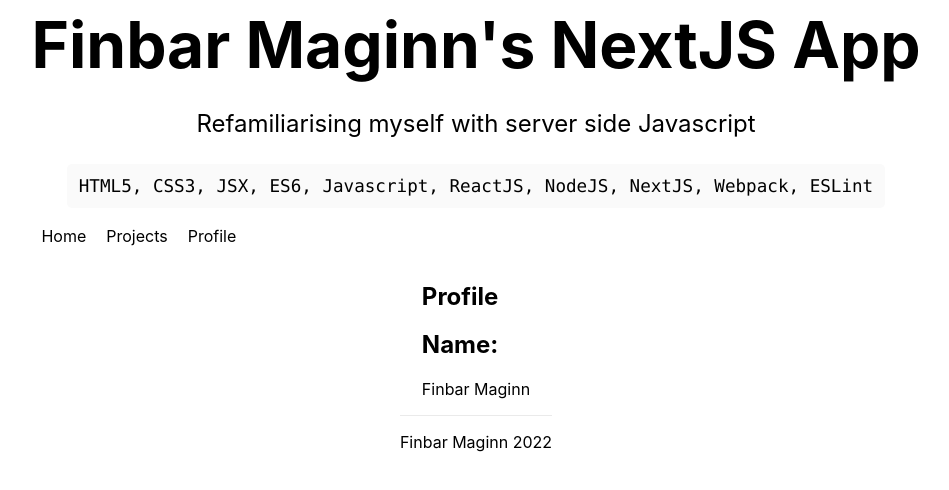
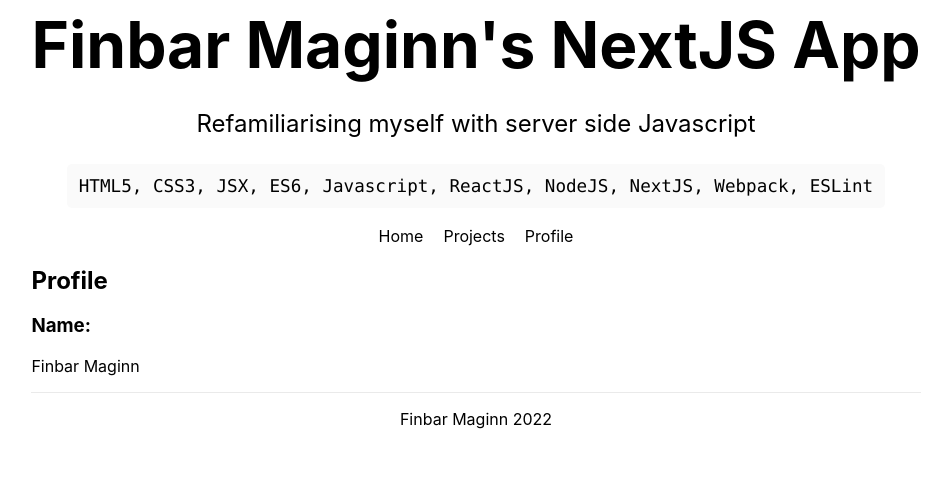
Before and after one commit to finbarmaginn/finbarmaginn2022, a Next.js app: page /profile in a window 1280 px wide. Shown: the top 490 px of the page, without its empty margins (164-1113 px from the left). Built offline with nearby package versions, Linux system fonts and the light colour scheme.

Commit message:
Add Layout HTML

```diff
--- /dev/null
+++ b/components/Layout/index.js
@@ -0,0 +1,19 @@
+import Head from "next/head";
+import { Header } from '../Header'
+import { Footer } from "../Footer";
+
+export default function Layout({ children }) {
+  return (
+    <div className="container">
+      <Head>
+        <title>Home | Finbar Maginn{`'`}s NextJS App</title>
+        <link rel="icon" href="/favicon.ico" />
+      </Head>
+      <main>
+        <Header />
+        <section>{children}</section>
+        <Footer />
+      </main>
+    </div>
+  )
+}
--- a/components/Nav/index.module.css
+++ b/components/Nav/index.module.css
@@ -4,6 +4,7 @@
     list-style-type: none;
     padding: 0;
     display: flex;
+    justify-content: center;
 }
 
 .nav ul li {
--- a/pages/_app.js
+++ b/pages/_app.js
@@ -1,6 +1,10 @@
 import './global.css';
+import Layout from "../components/Layout";
 
-// This default export is required in a new `pages/_app.js` file.
 export default function MyApp({ Component, pageProps }) {
-    return <Component {...pageProps} />
-  }
+  return (
+    <Layout>
+      <Component {...pageProps} />
+    </Layout>
+  )
+}
--- a/pages/profile.js
+++ b/pages/profile.js
@@ -1,29 +1,11 @@
-import Head from 'next/head'
-import { Footer } from '../components/Footer'
-import { Header } from '../components/Header'
-
 export default function Profile() {
   return (
-    <div className="container">
-      <Head>
-          <title>Profile | Finbar Maginn{`'`}s NextJS App</title>
-          <link rel="icon" href="/favicon.ico" />
-      </Head>
-
-      <Header />
-
-      <main>
-        <article>
-          <header><h1>Profile</h1></header>
-
-          <section>
-            <h2>Name:</h2>
-            <p>Finbar Maginn</p>
-          </section>
-        </article>
-      </main>
-
-      <Footer />
+    <div>
+      <h2>Profile</h2>
+      <section>
+        <h3>Name:</h3>
+        <p>Finbar Maginn</p>
+      </section>
     </div>
   )
 }
```
Also changed, not shown: pages/index.js (+2 -37 lines), pages/projects.js (+2 -18 lines).
